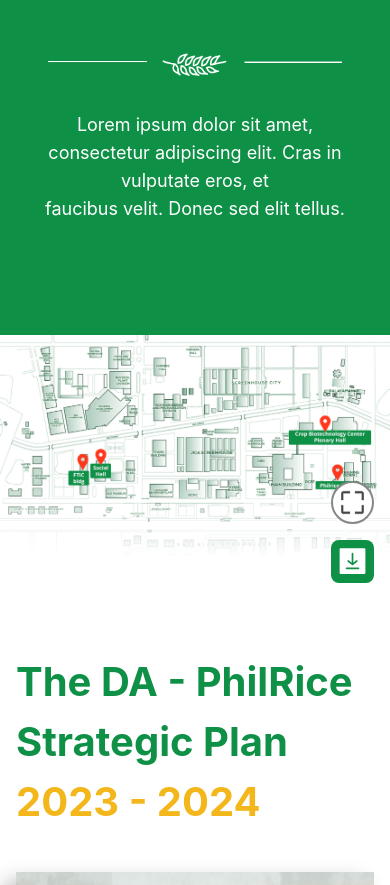
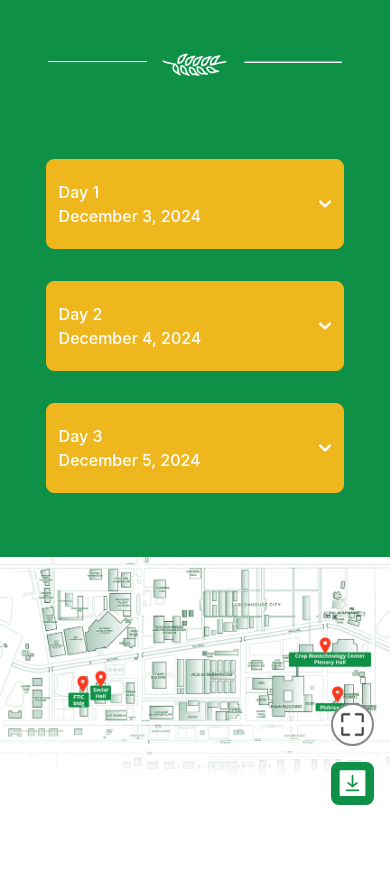
Before and after one commit to BlinkdevTeam/PhilRice, a React (Create React App) app: page / in a window 390 px wide. Shown: the part 3935-4820 px from the top of the page. Built offline with nearby package versions, Linux system fonts and the light colour scheme.

Commit message:
done with revision

```diff
--- a/src/App.tsx
+++ b/src/App.tsx
@@ -19,6 +19,7 @@
 import QrGen from "./QRGen/Qr_Gen";
 import DynamicQR from "./DynamicQR/Dynamic_QR";
 import ProgramSched from "./Conference/ProgramSched";
+import SpeakerPagerev from "./Speaker/SpeakerPagerev";
 
 const Divider = () => (
   <div className="w-11/12 md:w-11/12 lg:w-10/12 h-[2px] bg-[#DDDEDD] my-[40px] mx-auto" />
@@ -91,7 +92,7 @@
               </>
             }
           />
-          <Route path="/speaker-details" element={<SpeakerPage />} />
+          <Route path="/speaker-details" element={<SpeakerPagerev />} />
           <Route path="/strat-planning" element={<Booklet />} />
           <Route path="/qr-code-generator" element={<QrGen />} />
           <Route path="/dynamic-qr-code" element={<DynamicQR />} />
--- a/src/Conference/ProgramSched.tsx
+++ b/src/Conference/ProgramSched.tsx
@@ -7,13 +7,22 @@
 
 export default function ProgramSched() {
   const [activeIndex, setActiveIndex] = useState(0);
-  const [isDropdownOpen, setIsDropdownOpen] = useState(false);
+  const [openIndex, setOpenIndex] = useState(null); // For accordion
 
   const days = [
     { day: "Day 1", date: "December 3, 2024", program: <Program1 /> },
     { day: "Day 2", date: "December 4, 2024", program: <Program2 /> },
     { day: "Day 3", date: "December 5, 2024", program: <Program3 /> },
   ];
+  const mobiledays = [
+    { day: "Day 1", date: "December 3, 2024", program: <Program1 /> },
+    { day: "Day 2", date: "December 4, 2024", program: <Program2 /> },
+    { day: "Day 3", date: "December 5, 2024", program: <Program3 /> },
+  ];
+
+  const toggleAccordion = (index: any) => {
+    setOpenIndex(openIndex === index ? null : index); // Toggle between open and closed
+  };
 
   return (
     <div className="flex flex-col justify-center items-center bg-[#0E9046] w-screen px-8 py-16 xl:py-24">
@@ -26,18 +35,60 @@
         className="my-4 w-[90%] md:w-auto transform transition-transform duration-300 hover:scale-110"
       />
       <div className="text-center text-white text-lg sm:text-xl w-full max-w-[866px]">
-        Lorem ipsum dolor sit amet, consectetur adipiscing elit. Cras in
-        vulputate eros, et <br />
-        faucibus velit. Donec sed elit tellus.
+        {/* Placeholder for subtitle */}
       </div>
       {/* Render the day buttons dynamically */}
       <div className="mt-12 w-11/12">
-              {/* For Mobile and Tablet (use dropdown) */}
-              <div>
+        {/* For Mobile and Tablet (Accordion) */}
+        <div
+          id="accordion-collapse"
+          data-accordion="collapse"
+          className="flex flex-col lg:hidden gap-8">
+          {mobiledays.map((mobiledayItem, index) => (
+            <div key={index}>
+              <h2 id={`accordion-collapse-heading-${index}`}>
+                <button
+                  type="button"
+                  className="flex items-center justify-between w-full py-5 px-3 md:px-10 font-medium text-white border border-[#EFB71E] bg-[#EFB71E] rounded-lg"
+                  onClick={() => toggleAccordion(index)}
+                  aria-expanded={openIndex === index}
+                  aria-controls={`accordion-collapse-body-${index}`}>
+                  <div className="flex flex-col justify-start items-start md:flex-row md:justify-between md:gap-16">
+                    <span>{mobiledayItem.day}</span>
+                    <span>{mobiledayItem.date}</span>
+                  </div>
+                  <svg
+                    data-accordion-icon
+                    className={`w-3 h-3 transform shrink-0 ${
+                      openIndex === index ? "" : "rotate-180"
+                    }`}
+                    aria-hidden="true"
+                    xmlns="http://www.w3.org/2000/svg"
+                    fill="none"
+                    viewBox="0 0 10 6">
+                    <path
+                      stroke="currentColor"
+                      strokeLinecap="round"
+                      strokeLinejoin="round"
+                      strokeWidth="2"
+                      d="M9 5 5 1 1 5"
+                    />
+                  </svg>
+                </button>
+              </h2>
+              <div
+                id={`accordion-collapse-body-${index}`}
+                className={`${openIndex === index ? "" : "hidden"} p-5 `}
+                aria-labelledby={`accordion-collapse-heading-${index}`}>
+                <div className="text-gray-500 dark:text-gray-400">
+                  {mobiledayItem.program}
+                </div>
+              </div>
+            </div>
+          ))}
+        </div>
 
-              </div>
-
-        {/* For Desktop (use flex row) */}
+        {/* For Desktop (Tabs) */}
         <div className="hidden lg:flex flex-row justify-center items-center gap-4">
           {days.map((dayItem, index) => (
             <div
--- a/src/Speaker/SpeakerPage.tsx
+++ b/src/Speaker/SpeakerPage.tsx
@@ -20,11 +20,11 @@
           Speakers and <span className="text-[#F3B71C]">Panelists</span>
         </div>
         <img src={LeafDivider} alt="Leaf Divider" className="my-4" />
-        <div className="text-center w-full max-w-[866px] text-[13px] md:text-[18px] lg:text-[22px]">
+        {/* <div className="text-center w-full max-w-[866px] text-[13px] md:text-[18px] lg:text-[22px]">
           Lorem ipsum dolor sit amet, consectetur adipiscing elit. Cras in
           vulputate eros, et <br />
           faucibus velit. Donec sed elit tellus.
-        </div>
+        </div> */}
         <div className="flex flex-col justify-center items-center">
           <div className="font-bold text-[#0E9046] text-[20px] md:text-[35px] lg:text-[40px] mt-20">
             Keynote Speaker
--- /dev/null
+++ b/src/Speaker/SpeakerPagerev.tsx
@@ -0,0 +1,113 @@
+import React, { useEffect, useState } from "react";
+import LeafDivider from "../Assets/leaf.png";
+import SpeakerProfile1 from "./Profile/PlenarySession1";
+import SpeakerProfile2 from "./Profile/PlenarySession2";
+import SpeakerProfile3 from "./Profile/PlenarySession3";
+import KeynoteSpeaker from "./Profile/KeynoteSpeaker";
+
+export default function SpeakerPagerev() {
+  const [openIndex, setOpenIndex] = useState(null); // For accordion
+
+  useEffect(() => {
+    window.scrollTo({
+      top: 0,
+      behavior: "smooth",
+    });
+  }, []);
+
+  const toggleAccordion = (index: any) => {
+    setOpenIndex(openIndex === index ? null : index); // Toggle between open and closed
+  };
+
+  const sessions = [
+    {
+      title: "Keynote Speaker",
+      content: <KeynoteSpeaker />,
+    },
+    {
+      title: "Plenary Session 1",
+      subtitle: "Cutting-edge Rice R4D Innovations",
+      content: <SpeakerProfile1 />,
+    },
+    {
+      title: "Plenary Session 2",
+      subtitle: "Cutting-edge Rice R4D Innovations",
+      content: <SpeakerProfile2 />,
+    },
+    {
+      title: "Plenary Session 3",
+      subtitle: "Cutting-edge Rice R4D Innovations",
+      content: <SpeakerProfile3 />,
+    },
+  ];
+
+  return (
+    <div className="flex flex-col justify-center items-center px-4 w-screen my-24">
+      <div className="text-[#0E9046] text-center text-[40px] md:text-[50px] lg:text-[60px] font-bold">
+        Speakers and <span className="text-[#F3B71C]">Panelists</span>
+      </div>
+      <img src={LeafDivider} alt="Leaf Divider" className="my-4" />
+
+      {/* Accordion for Mobile */}
+      <div className="flex flex-col lg:hidden w-full max-w-[800px] gap-8">
+        {sessions.map((session, index) => (
+          <div key={index} className="border-b border-gray-200">
+            <button
+              className="flex items-center justify-center w-full p-5 font-medium text-white border border-[#F3B71C] bg-[#F3B71C] rounded-lg"
+              onClick={() => toggleAccordion(index)}
+              aria-expanded={openIndex === index}
+              aria-controls={`accordion-content-${index}`}>
+              <span>
+                {session.title}
+                {session.subtitle && (
+                  <span className="block text-sm">{session.subtitle}</span>
+                )}
+              </span>
+              {/* <svg
+                className={`w-4 h-4 transform ${
+                  openIndex === index ? "rotate-180" : ""
+                }`}
+                xmlns="http://www.w3.org/2000/svg"
+                fill="none"
+                viewBox="0 0 24 24"
+                stroke="currentColor">
+                <path
+                  strokeLinecap="round"
+                  strokeLinejoin="round"
+                  strokeWidth="2"
+                  d="M19 9l-7 7-7-7"
+                />
+              </svg> */}
+            </button>
+            <div
+              id={`accordion-content-${index}`}
+              className={`${
+                openIndex === index ? "block" : "hidden"
+              } p-5 text-gray-500 dark:text-gray-400`}>
+              {session.content}
+            </div>
+          </div>
+        ))}
+      </div>
+
+      {/* Static Content for Desktop */}
+      <div className="hidden lg:flex flex-col items-center w-full max-w-[800px]">
+        {sessions.map((session, index) => (
+          <div
+            key={index}
+            className="flex flex-col justify-center items-center mb-20">
+            <div className="font-bold text-center text-[#0E9046] text-[20px] md:text-[35px] lg:text-[40px]">
+              {session.title}
+            </div>
+            {session.subtitle && (
+              <div className="text-center text-gray-500 text-[16px] md:text-[20px] lg:text-[24px] mt-2">
+                {session.subtitle}
+              </div>
+            )}
+            <div className="mt-8 w-full">{session.content}</div>
+          </div>
+        ))}
+      </div>
+    </div>
+  );
+}
```
Also changed, not shown: tailwind.config.js (line endings or trailing spaces).
